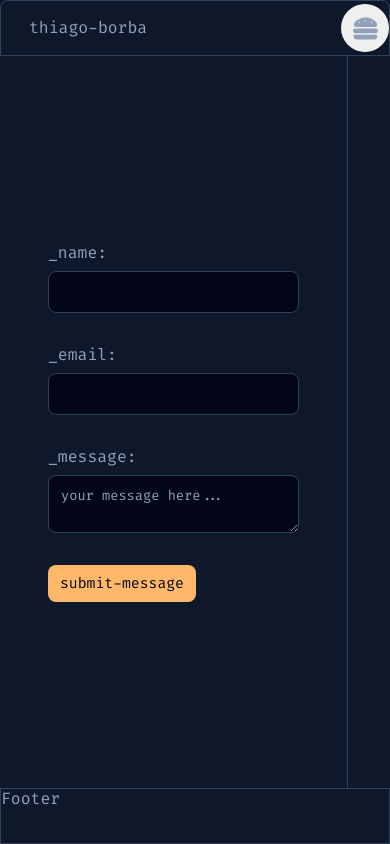
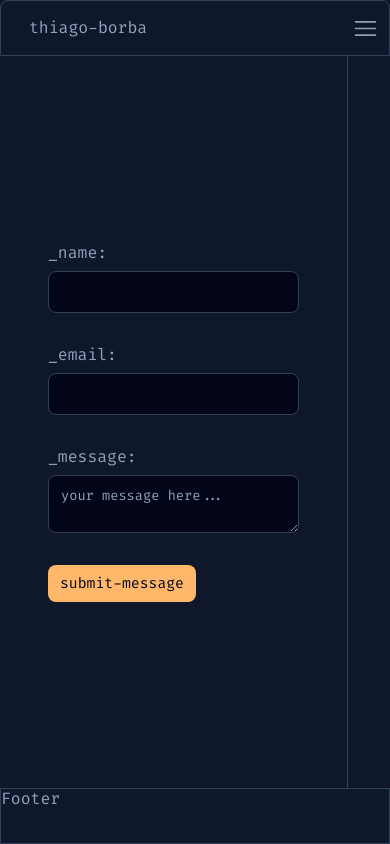
Before and after one commit to thiagoborba/portifolio-front, a Next.js app: page /contact-me in a window 390 px wide. Built offline with nearby package versions, Linux system fonts and the light colour scheme.

Commit message:
fix: corrige tranparência do botão hamburguer e tamanho maximo do formulário

```diff
--- a/src/Components/Header/index.tsx
+++ b/src/Components/Header/index.tsx
@@ -1,11 +1,11 @@
 import './styles.scss';
 import { HeaderTabs } from '@/Components';
-import { FaHamburger } from 'react-icons/fa';
+import { RxHamburgerMenu } from 'react-icons/rx';
 
 function Button() {
   return (
     <button className="header-button">
-      <FaHamburger size={25} />
+      <RxHamburgerMenu size={25} />
     </button>
   );
 }
--- a/src/Components/Header/styles.scss
+++ b/src/Components/Header/styles.scss
@@ -16,6 +16,8 @@ header {
   border-radius: 50%;
   height: 3rem;
   width: 3rem;
+
+  background: transparent;
 
   &:active {
     opacity: 0.5;
--- a/src/app/contact-me/contact.scss
+++ b/src/app/contact-me/contact.scss
@@ -31,7 +31,7 @@
     align-items: center;
 
     form {
-      max-width: 50%;
+      width: 70%;
     }
   }
 
@@ -53,10 +53,6 @@
     .esq {
       border-bottom: none !important;
       border-right: none !important;
-
-      form {
-        width: 100%;
-      }
     }
 
     .dir {
```
